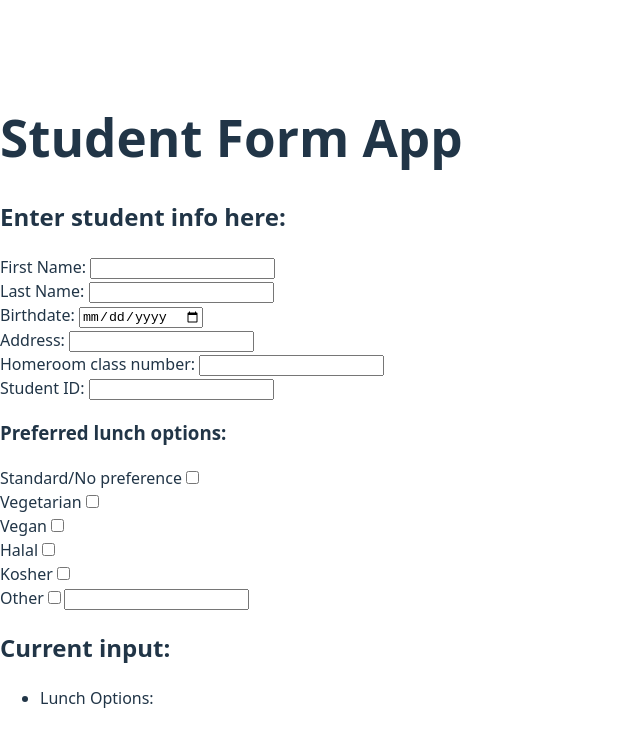
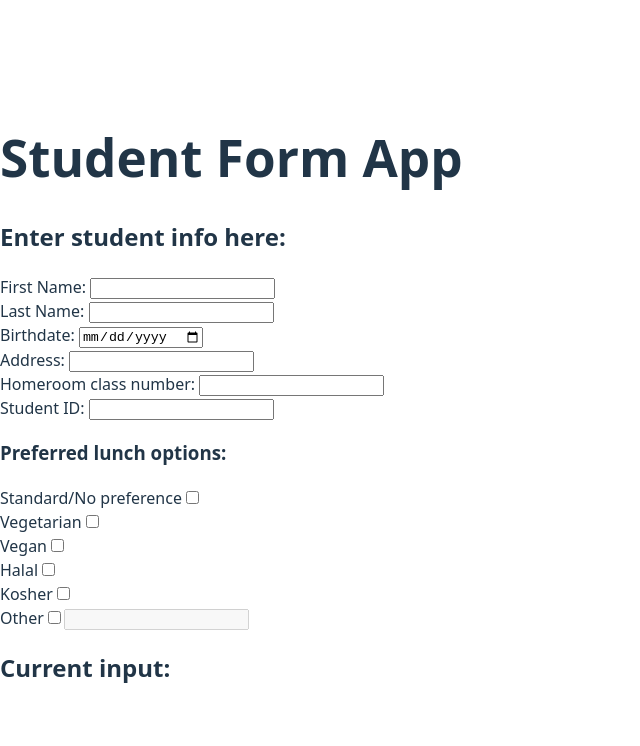
Before and after one commit to MaPankow/student_form, a React (Vite) app: page / in a window 1280 px wide. Shown: the top 746 px of the page, without its empty margins (0-640 px from the left). Built offline with nearby package versions, Linux system fonts and the light colour scheme.

Commit message:
Enable 'Other' input field only when its checkbox is checked

```diff
--- a/src/components/StudentForm/StudentForm.jsx
+++ b/src/components/StudentForm/StudentForm.jsx
@@ -45,6 +45,11 @@ function StudentForm() {
             setLunchOptions((prev) => [...prev, value]);
         } else {
             setLunchOptions((prev) => prev.filter((option) => option !== value));
+
+            if (value === "other") {
+                setOtherLunchOption("");
+                // empty input field
+            }
         }
     }
 
@@ -185,7 +190,7 @@ function StudentForm() {
                                     type="checkbox"
                                     checked={lunchOptions.includes("other")}
                                     onChange={handleLunchOptionsInput}
-                                    value="other"
+                                    value={"other"}
                                 />
                                 <input
                                     name="lunch"
@@ -193,6 +198,9 @@ function StudentForm() {
                                     type="text"
                                     onChange={handleOtherLunchOptionInput}
                                     value={otherLunchOption}
+                                    disabled={!lunchOptions.includes("other")}
+                                    // Input field only active when box is checked
+                                    required={lunchOptions.includes("other")}
                                 />
                             </div>
                     </div>
@@ -210,7 +218,7 @@ function StudentForm() {
                     {address && <li>{`Address: ${address}`}</li>}
                     {homeroom && <li>{`Homeroom class number: ${homeroom}`}</li>}
                     {studentId && <li>{`Student ID: ${studentId}`}</li>}
-                    {lunchOptions && <li>{`Lunch Options: ${lunchOptions}`}</li>}
+                    {lunchOptions.length > 0 && <li>{`Lunch Options: ${lunchOptions.join(", ")}`}</li>}
                     {otherLunchOption && <li>{`Other: ${otherLunchOption}`}</li>}
                 </ul>
             </div>
```
